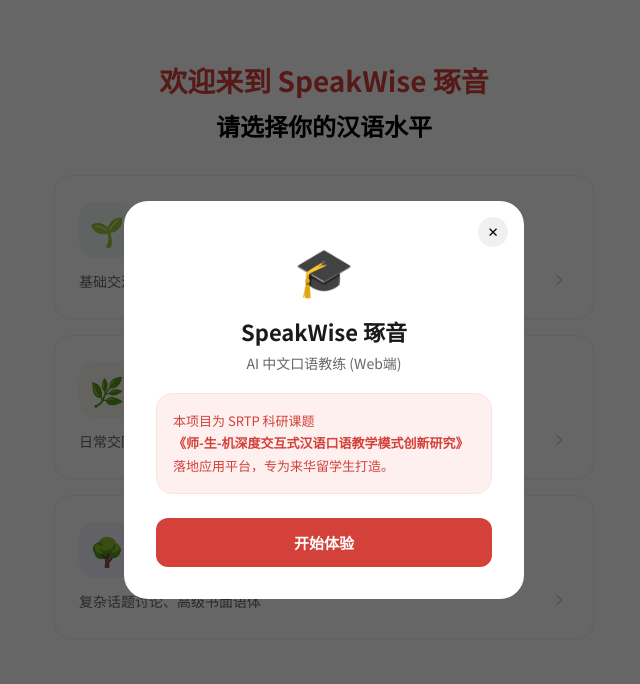
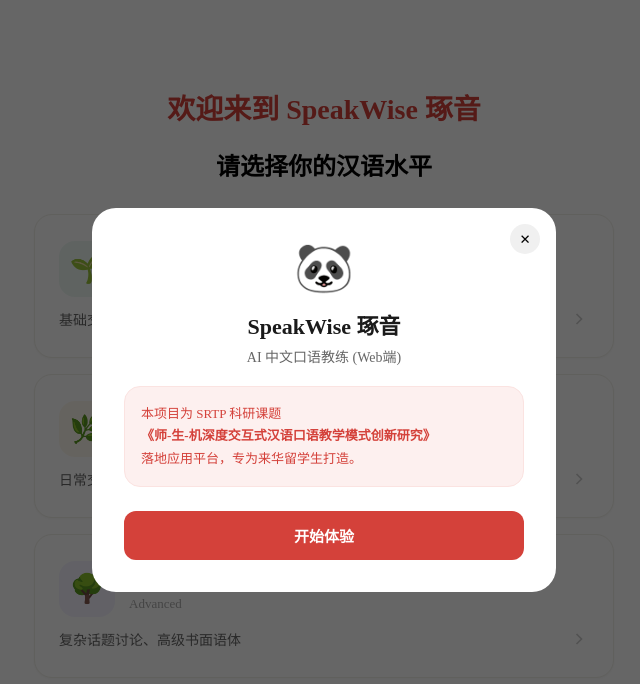
Before and after one commit to tracyedward158-cl/speakwise, a React (Vite) app: page / in a window 1280 px wide. Shown: the top 684 px of the page, without its empty margins (316-956 px from the left). Built offline with nearby package versions, Linux system fonts and the light colour scheme.

Commit message:
Update App.jsx

```diff
--- a/src/App.jsx
+++ b/src/App.jsx
@@ -7,7 +7,7 @@
 async function callAI(system, messages, maxTokens = 600, retries = 2) {
   for (let i = 0; i <= retries; i++) {
     try {
-      const res = await fetch("/api/chat", {
+      const res = await fetch("https://1421249792-bj1fnrrvy7.ap-nanjing.tencentscf.com/", {
         method: "POST",
         headers: { "Content-Type": "application/json" },
         body: JSON.stringify({ system, messages, max_tokens: maxTokens }),
@@ -462,7 +462,7 @@
   const next=()=>{if(idx+1>=total){setDone(true);return;}setIdx(idx+1);setInput("");setFeedback(null);};
   const restart=()=>{setIdx(0);setInput("");setFeedback(null);setScores([]);setDone(false);};
 
-  if(done){const validScores=scores.filter(s=>s>0);const avg=validScores.length?Math.round(validScores.reduce((a,b)=>a+b,0)/validScores.length):0;const emoji=avg>=90?"🌟":avg>=80?"👏":avg>=70?"👍":avg>=60?"💪":"💡";
+  if(done){const validScores=scores.filter(s=>s>0);const avg=validScores.length?Math.round(validScores.reduce((a,b)=>a+b,0)/validScores.length):0;const emoji=avg>=90?"🤩":avg>=80?"😎":avg>=70?"😊":avg>=60?"🤔":"😅";
     return(<div style={{minHeight:"100vh",background:"#FAFAF7",fontFamily:"'Noto Sans SC',sans-serif"}}><TopBar title={isSen?"造句练习":"语音测评"} subtitle="Results" onBack={onBack} hskLevel={hskLevel} onChangeHSK={onChangeHSK} mode={mode} onChangeMode={onChangeMode}/>
       <PageWrap maxWidth={580}><div style={{padding:"32px 0",textAlign:"center",animation:"su 0.4s both"}}>
         <div style={{fontSize:56,marginBottom:12}}>{emoji}</div>
@@ -571,7 +571,7 @@
     <div style={{position:"fixed",inset:0,background:"rgba(0,0,0,0.6)",zIndex:999,display:"flex",alignItems:"center",justifyContent:"center",padding:20,animation:"su 0.3s both"}}>
       <div style={{background:"#fff",borderRadius:24,width:"100%",maxWidth:400,padding:32,position:"relative",textAlign:"center"}}>
         <button onClick={onClose} style={{position:"absolute",top:16,right:16,background:"#f0f0f0",border:"none",width:30,height:30,borderRadius:"50%",cursor:"pointer"}}>✕</button>
-        <div style={{fontSize:48,marginBottom:12}}>🎓</div>
+        <div style={{fontSize:48,marginBottom:12}}>🐼</div>
         <h2 style={{fontSize:22,fontWeight:700,margin:"0 0 6px",color:"#1a1a1a"}}>SpeakWise 琢音</h2>
         <p style={{fontSize:14,color:"#666",margin:"0 0 20px"}}>AI 中文口语教练 (Web端)</p>
         <div style={{background:"#FDF0EF",borderRadius:16,padding:16,textAlign:"left",marginBottom:24,border:"1px solid #fbe3e1"}}>
```
Lines whose indentation alone changed are shown as unchanged.
